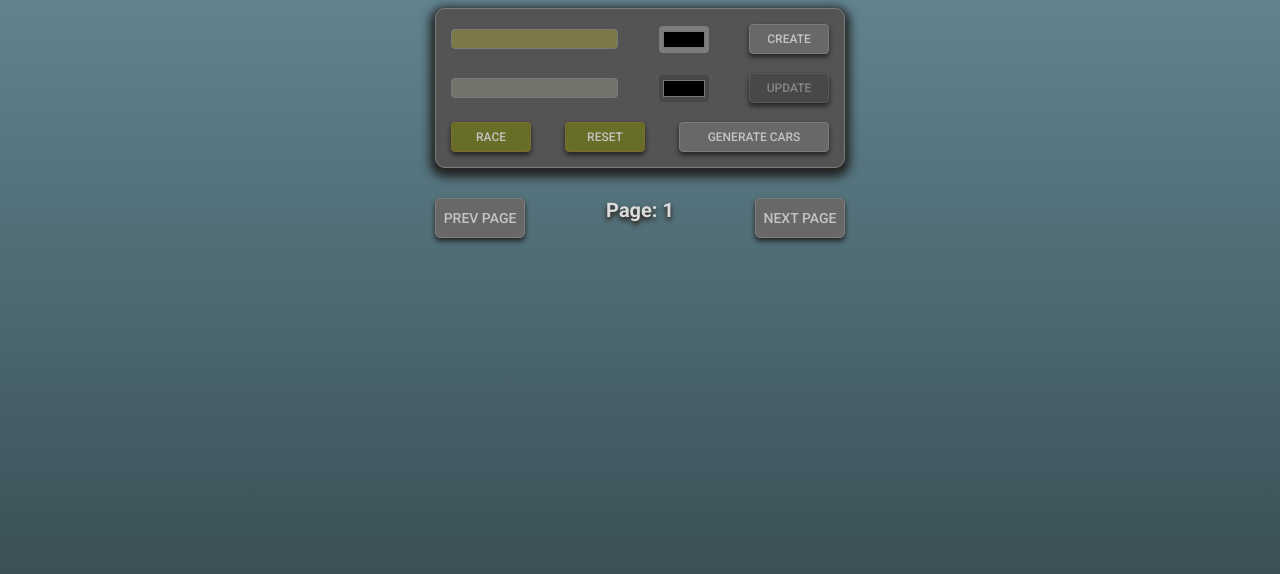
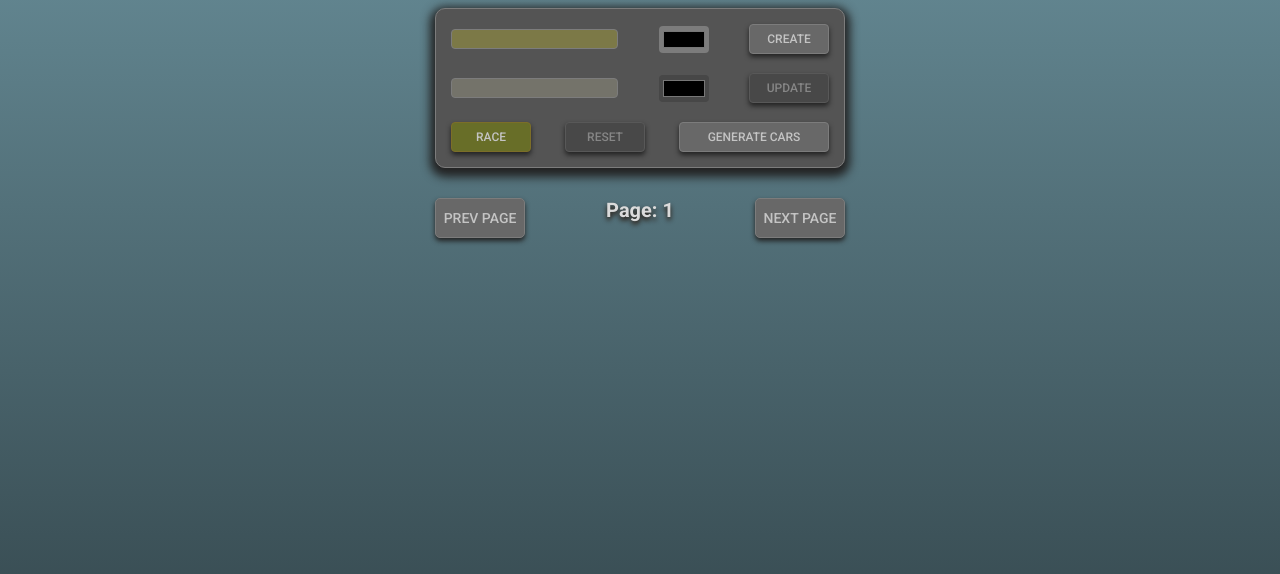
Before and after one commit to eugenemp-rsschool/eugenemp-JSFE2021Q1, a website built with webpack: page async-race/src/index.html in a window 1280 px wide. Shown: the part 142-716 px from the top of the page. Built offline with nearby package versions, Linux system fonts and the light colour scheme; files whose address does not match are found by name.

Commit message:
feat: add styles for buttons

```diff
--- a/async-race/src/components/car-mgmt/car-mgmt.scss
+++ b/async-race/src/components/car-mgmt/car-mgmt.scss
@@ -93,6 +93,14 @@
       border: 1px solid #7c6e28;
     }
 
+    &__race_inactive,
+    &__reset_inactive {
+      pointer-events: none;
+      background-color: #484848;
+      border: 1px solid #585858;
+      color: #868686;
+    }
+
     &__generate {
       width: 150px;
     }
--- a/async-race/src/components/car-mgmt/car-mgmt.ts
+++ b/async-race/src/components/car-mgmt/car-mgmt.ts
@@ -51,6 +51,8 @@ class CarMgmt {
     this.btnReset = new Button('car-mgmt__btn__reset', 'Reset').render();
     this.btnRace = new Button('car-mgmt__btn__race', 'Race').render();
 
+    this.btnReset.classList.add('car-mgmt__btn__reset_inactive');
+
     this.updateInputName.classList.add('car-mgmt__update__input-name_inactive');
     this.updateInputColor.classList.add('car-mgmt__update__input-color_inactive');
     this.updateBtnSubmit.classList.add('car-mgmt__update__btn__submit_inactive');
```
